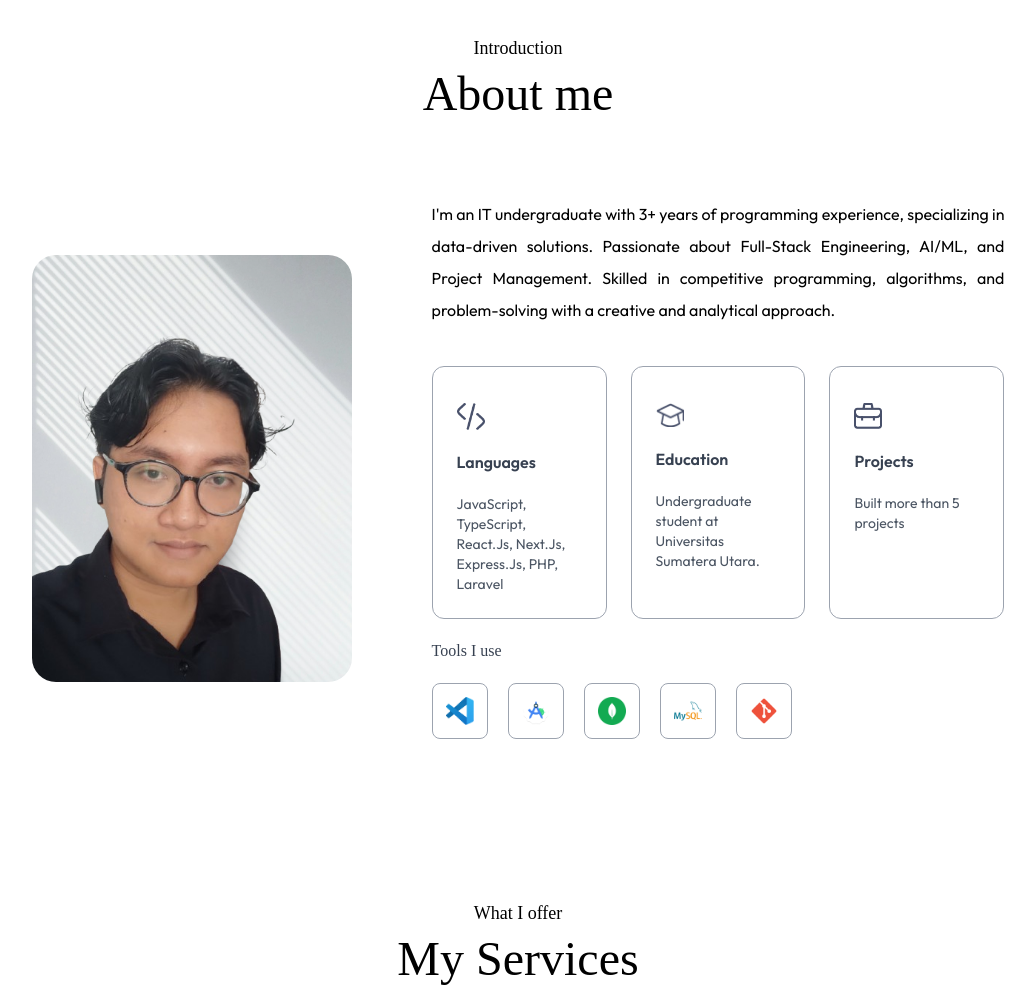
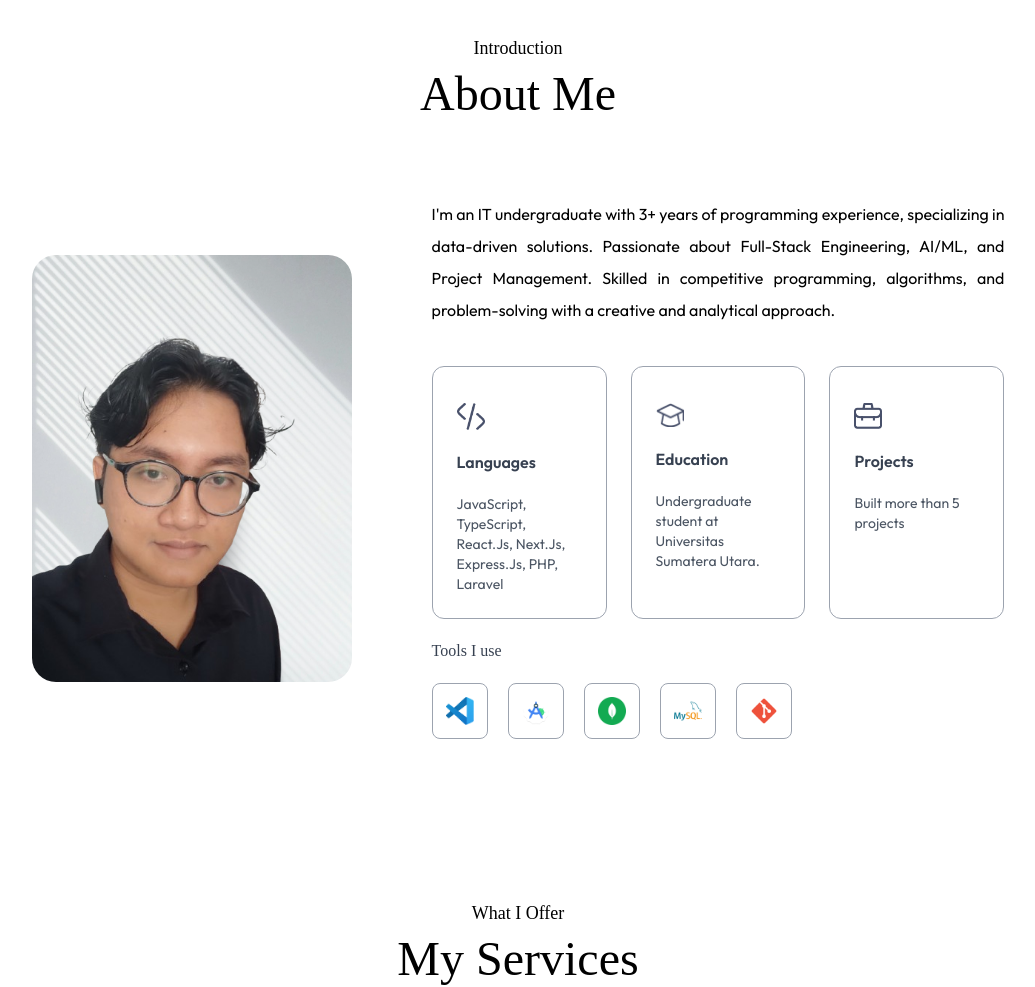
Before and after one commit to RaplesWojtyla/my-portfollio, a Next.js app: page / in a window 1280 px wide. Shown: the part 806-1793 px from the top of the page, without its empty margins (122-1157 px from the left). Built offline with nearby package versions, Linux system fonts and the light colour scheme; a web font is replaced by a local one.

Commit message:
fix: typo

```diff
--- a/app/components/About.tsx
+++ b/app/components/About.tsx
@@ -6,7 +6,7 @@ const About = () => {
   return (
 	<div id='about' className='w-full px-[12%] py-10 scroll-mt-16'>
 		<h4 className='text-center text-lg mb-2 font-Ovo'>Introduction</h4>
-		<h2 className='text-center text-5xl font-Ovo'>About me</h2>
+		<h2 className='text-center text-5xl font-Ovo'>About Me</h2>
 
 		<div className='flex w-full flex-col min-[1144px]:flex-row items-center gap-20 my-20'>
 			<div className='w-64 sm:w-80 rounded-3xl max-w-none'>
--- a/app/components/Projects.tsx
+++ b/app/components/Projects.tsx
@@ -27,7 +27,7 @@ const Projects = () => {
 							<h2 className='font-semibold'>{ title }</h2>
 							<p className='text-sm text-gray-700'>{ description }</p>
 						</div>
-						<div className='border border-black w-10 aspect-square rounded-full flex items-center justify-center shadow-[-1px_1px_0_rgba(0,0,0,1)] group-hover:shadow-[0_2px_0_rgba(0,0,0,1)] group-hover:bg-[#D8FC68] transition duration-300'>
+						<div className='border border-black w-10 aspect-square rounded-full flex items-center justify-center shadow-[-1px_1px_0_rgba(0,0,0,1)] group-hover:shadow-[0_2px_0_rgba(0,0,0,1)] group-hover:bg-[#68fcf7] transition duration-300'>
 							<Image
 								className='w-5'
 								src={ assets.send_icon }
--- a/app/components/Services.tsx
+++ b/app/components/Services.tsx
@@ -6,7 +6,7 @@ const Services = () => {
 	return (
 		<div id='services' className='w-full px-[12%] py-10 scroll-mt-16'>
 			<h4 className='text-center mb-2 text-lg font-Ovo'>
-				What I offer
+				What I Offer
 			</h4>
 			<h2 className='text-center text-5xl font-Ovo'>
 				My Services
```
